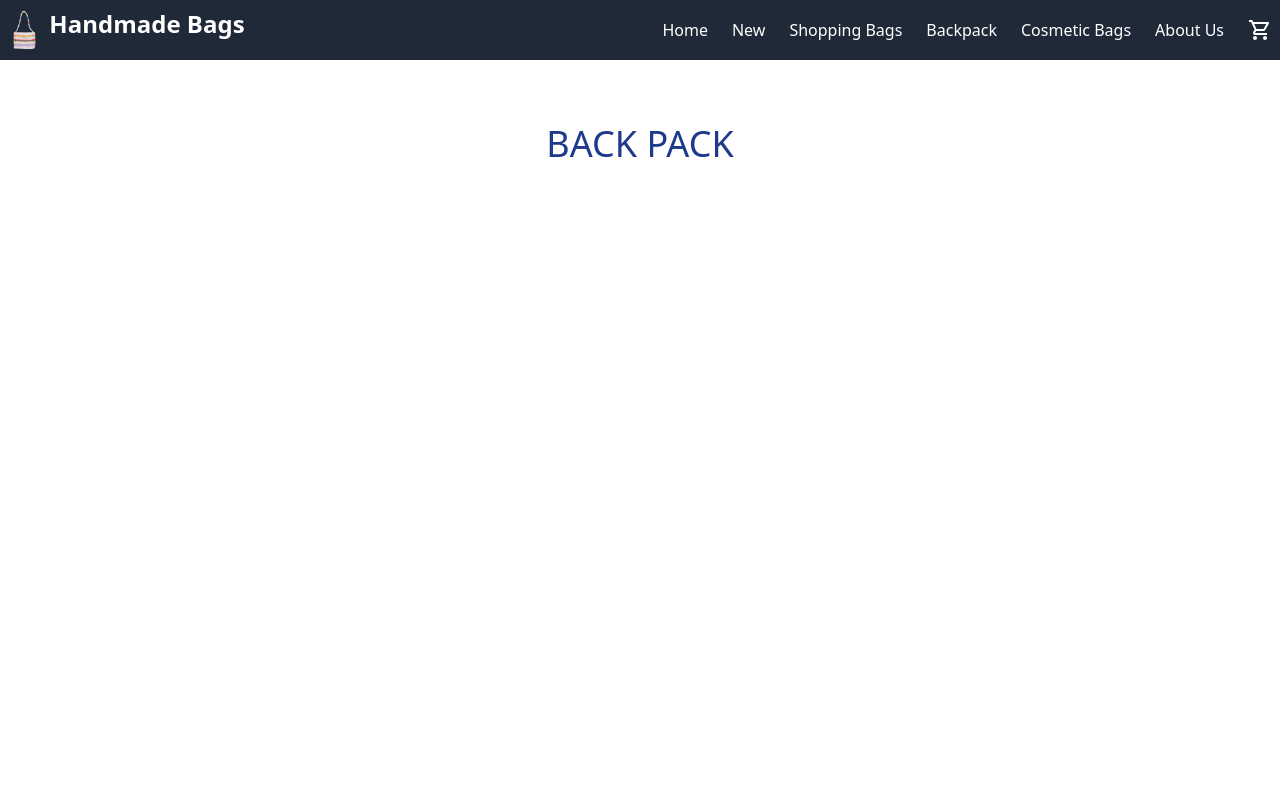
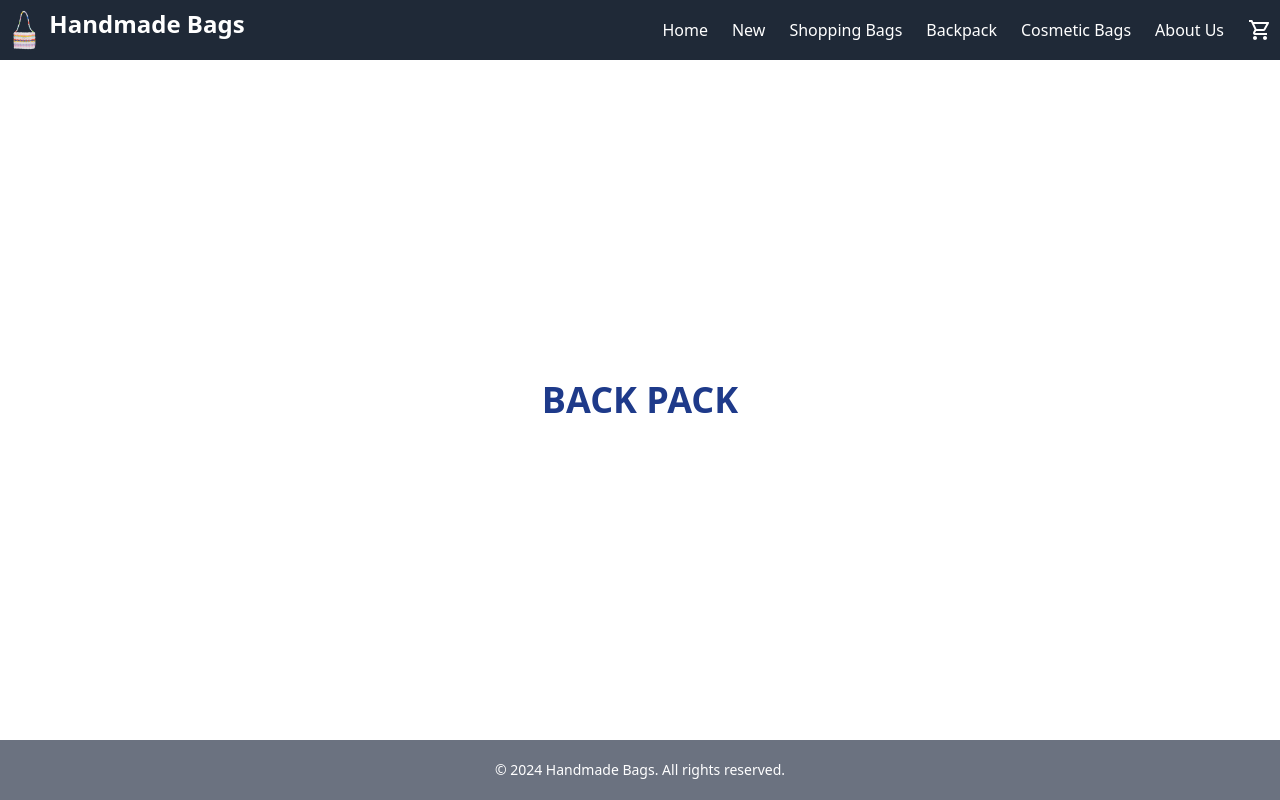
Before and after one commit to bvp1518/E-commerce-app-next-ts, a Next.js app: page /backpack in a window 1280 px wide. Built offline with nearby package versions, Linux system fonts and the light colour scheme.

Commit message:
till-completed sepreted file

```diff
--- /dev/null
+++ b/app/about-us/page.module.css
@@ -0,0 +1,23 @@
+.container {
+    @apply flex flex-col min-h-screen;
+}
+
+.titleContainer {
+    @apply flex-grow flex justify-center items-center my-16;
+}
+
+.title {
+    @apply text-4xl text-blue-900 font-bold;
+}
+
+/* .pageContainer {
+    @apply flex flex-col min-h-screen;
+  }
+
+  .content {
+    @apply flex-grow flex justify-center items-center my-16;
+  }
+
+  .title {
+    @apply text-4xl text-blue-900 font-bold;
+  } */
--- a/app/about-us/page.tsx
+++ b/app/about-us/page.tsx
@@ -1,15 +1,20 @@
 import React from 'react';
 import Nav from '../component/Nav';
+import styles from './page.module.css';
+import Footer from '../component/Footer';
 
-const page = () => {
+const AboutUs: React.FC = () => {
     return (
-        <div>
+        <>
+        <div className={styles.container}>
             <Nav />
-            <div className="flex justify-center my-16">
-                <h1 className='text-4xl justify-center text-blue-900 bold '>ABOUT-US</h1>
+            <div className={styles.titleContainer}>
+                <h1 className={styles.title}>ABOUT US</h1>
             </div>
+            <Footer />
         </div>
+            </>
     );
 }
 
-export default page;
+export default AboutUs;
--- /dev/null
+++ b/app/backpack/page.module.css
@@ -0,0 +1,16 @@
+
+.container {
+    @apply flex flex-col min-h-screen;
+  }
+
+  .titleContainer {
+    @apply flex-grow flex justify-center items-center my-16;
+  }
+
+  .title {
+    @apply text-4xl text-blue-900 font-bold;
+  }
+
+  .footer {
+    @apply mt-auto;
+  }
--- a/app/backpack/page.tsx
+++ b/app/backpack/page.tsx
@@ -1,15 +1,19 @@
 import React from 'react';
-import Nav from '../component/Nav';
+import Nav from '../component/Nav'
+import Footer from '../component/Footer'
+import styles from './page.module.css'
 
-const page = () => {
+
+const Backpack: React.FC = () => {
     return (
-        <div>
-            <Nav />
-            <div className="flex justify-center my-16">
-                <h1 className='text-4xl justify-center text-blue-900 bold '>BACK PACK</h1>
-            </div>
+      <div className={styles.container}>
+        <Nav />
+        <div className={styles.titleContainer}>
+          <h1 className={styles.title}>BACK PACK</h1>
         </div>
+        <Footer />
+      </div>
     );
-}
+  };
 
-export default page;
+  export default Backpack;
--- /dev/null
+++ b/app/cosmetic-bags/page.module.css
@@ -0,0 +1,11 @@
+.container {
+    @apply flex flex-col min-h-screen;
+  }
+
+  .titleContainer {
+    @apply flex-grow flex justify-center items-center my-16;
+      }
+
+  .title {
+    @apply text-4xl text-blue-900 font-bold;
+  }
--- a/app/cosmetic-bags/page.tsx
+++ b/app/cosmetic-bags/page.tsx
@@ -1,15 +1,18 @@
 import React from 'react';
 import Nav from '../component/Nav';
+import Footer from '../component/Footer'
+import styles from './page.module.css';
 
-const page = () => {
+const CosmeticBags: React.FC = () => {
   return (
-    <div>
+    <div className={styles.container}>
       <Nav />
-      <div className="flex justify-center my-16">
-        <h1 className='text-4xl justify-center text-blue-900 bold '>COSMETIC-BAGS</h1>
+      <div className={styles.titleContainer}>
+        <h1 className={styles.title}>COSMETIC BAGS</h1>
       </div>
+      <Footer />
     </div>
   );
-}
+};
 
-export default page;
+export default CosmeticBags;
--- /dev/null
+++ b/app/new/page.module.css
@@ -0,0 +1,11 @@
+.pageContainer {
+    @apply flex flex-col min-h-screen;
+  }
+
+  .content {
+    @apply flex-grow flex justify-center items-center my-16;
+  }
+
+  .title {
+    @apply text-4xl text-blue-900 font-bold;
+  }
--- a/app/new/page.tsx
+++ b/app/new/page.tsx
@@ -1,15 +1,18 @@
 import React from 'react';
 import Nav from '../component/Nav';
+import Footer from '../component/Footer';
+import styles from './Page.module.css';
 
-const page = () => {
+const Page: React.FC = () => {
   return (
-    <div>
-        <Nav />
-        <div className="flex justify-center my-16">
-        <h1 className='text-4xl justify-center text-blue-900 bold '>NEW COLLECTION</h1>
+    <div className={styles.pageContainer}>
+      <Nav />
+      <div className={styles.content}>
+        <h1 className={styles.title}>NEW COLLECTION</h1>
       </div>
+      <Footer />
     </div>
   );
-}
+};
 
-export default page;
+export default Page;
--- /dev/null
+++ b/app/shopping-bags/page.module.css
@@ -0,0 +1,12 @@
+/* Container styles for the page */
+.pageContainer {
+    @apply flex flex-col min-h-screen;
+  }
+
+  .titleContainer {
+    @apply flex justify-center items-center flex-grow;
+  }
+
+  .title {
+    @apply text-4xl text-blue-900 font-bold;
+  }
--- a/app/shopping-bags/page.tsx
+++ b/app/shopping-bags/page.tsx
@@ -1,15 +1,18 @@
 import React from 'react';
 import Nav from '../component/Nav';
+import Footer from '../component/Footer';
+import styles from  './page.module.css';
 
-const page = () => {
+const Page: React.FC = () => {
   return (
-    <div>
+    <div className={styles.pageContainer}>
       <Nav />
-      <div className="flex justify-center my-16">
-        <h1 className='text-4xl justify-center text-blue-900 bold '>Shopping Bags</h1>
+      <div className={styles.titleContainer}>
+        <h1 className={styles.title}>SHOPPING BAGS</h1>
       </div>
+      <Footer />
     </div>
   );
 }
 
-export default page;
+export default Page;
```
